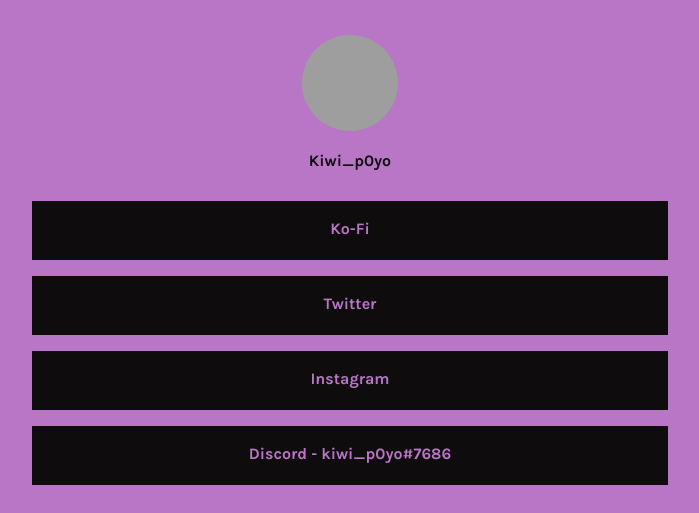
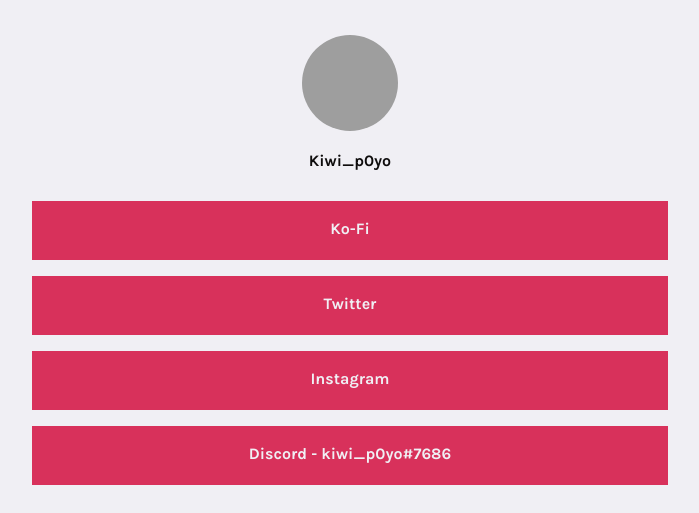
Before and after one commit to kiwip0yo/linktree, a plain HTML site: page index.html in a window 1280 px wide. Shown: the top 513 px of the page, without its empty margins (290-989 px from the left). Drawn offline with Linux system fonts and the light colour scheme; grey boxes are pictures that could not be loaded.

Commit message:
changed colors for style.css

```diff
--- a/style.css
+++ b/style.css
@@ -1,8 +1,8 @@
 /* Style Settings */
 @import url('https://fonts.googleapis.com/css2?family=Karla:wght@700&display=swap');
 :root {
-    --bgColor:#b976c7;
-    --accentColor: rgb(14, 12, 12);
+    --bgColor: rgb(240, 239, 244);
+    --accentColor: rgb(216, 49, 91);
     --font: 'Karla', sans-serif;
 }
 
```
